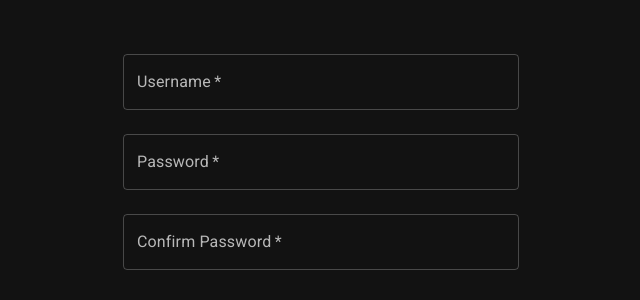
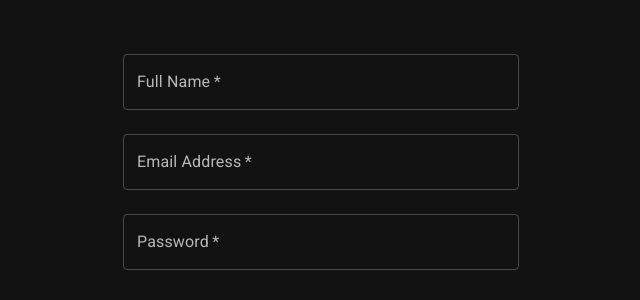
Before and after one commit to MeoDaoSi/task-app-font-end, a React (Create React App) app: page /signup in a window 1280 px wide. Shown: the part 125-425 px from the top of the page, without its empty margins (319-959 px from the left). Built offline with nearby package versions, Linux system fonts and the light colour scheme.

Commit message:
fix login signup

```diff
--- a/src/apis/authApi.js
+++ b/src/apis/authApi.js
@@ -1,8 +1,8 @@
 import axiosClient from "./axiosClient";
 
 const authApi = {
-    signup: params => axiosClient.post('auth/signup', params),
-    login: params => axiosClient.post('auth/login', params),
+    signup: params => axiosClient.post('/users', params),
+    login: params => axiosClient.post('/users/login', params),
     verifyToken: () => axiosClient.post('auth/verify-token')
 }
 
--- a/src/apis/axiosClient.js
+++ b/src/apis/axiosClient.js
@@ -1,34 +1,40 @@
 import axios from 'axios';
 import queryString from 'query-string';
 
-const baseURL = 'http:/127.0.0.1:5000/api/v1'
-const getToken = () => localStorage.getItem('token');
+// const baseURL = 'http:/127.0.0.1:5000/api/v1'
+// const getToken = () => localStorage.getItem('token');
 
 const axiosClient = axios.create({
-    baseURL,
-    paramsSerializer: params => queryString({params})
+    baseURL: 'http://localhost:80',
+    // paramsSerializer: params => queryString({params})
 })
 
 axiosClient.interceptors.request.use( async config => {
-    return {
-        ...config,
-        headers:{
-            'Content-Type': 'application/json',
-            'authorization': `Bearer ${getToken()}`
-        }
+    const token = localStorage.getItem('token');
+    if (token) {
+        config.headers.Authorization = `Bearer ${token}`;
     }
+    // return {
+    //     ...config,
+    //     headers:{
+    //         'Content-Type': 'application/json',
+    //         'authorization': `Bearer ${getToken()}`
+    //     }
+    // }
+    return config
 })
 
-axiosClient.interceptors.request.use( response => {
-    if ( response && response.data ){
-        return response.data;
-    }
-    return response;
-}, error => {
-    if (error.response.status === 401) {
-        alert('Bạn không có quyền truy cập!');
-    }
-    return Promise.reject(error);
-})
+// axiosClient.interceptors.response.use( response => {
+//     // if ( response ){
+//     //     return response;
+//     // }
+//     // return response;
+//     throw new Error(`Server Error - ${response.status}`);
+// }, error => {
+//     if (error.response && error.response.status === 400) {
+//         console.log('Bad Request Error');
+//     }
+//     throw error;
+// })
 
 export default axiosClient;
--- a/src/pages/Login.jsx
+++ b/src/pages/Login.jsx
@@ -1,12 +1,85 @@
 import { Box, Button, TextField } from '@mui/material';
 import { useState, useEffect } from 'react';
-import { Link } from 'react-router-dom';
+import { Link, useNavigate } from 'react-router-dom';
 import LoadingButton from '@mui/lab/LoadingButton';
+import axios from 'axios';
+import axiosClient from '../apis/axiosClient';
+import authApi from '../apis/authApi';
 
 const Login = () => {
+    const navigate = useNavigate();
+
     const [loading, setLoading] = useState(false);
-    const handleSubmit = () => {
+    const [emailErrText, setEmailErrText] = useState('');
+    const [passwordErrText, setPasswordErrText] = useState('');
+    const handleSubmit = async (e) => {
+        e.preventDefault()
+        setEmailErrText('')
+        setPasswordErrText('')
 
+        const data = new FormData(e.target);
+        const email = data.get('email').trim();
+        const password = data.get('password').trim();
+
+        let err = false
+
+        if (email === '') {
+            err = true
+            setEmailErrText('Vui long nhap')
+        }
+        if (password === '') {
+            err = true
+            setPasswordErrText('Vui long nhap')
+        }
+        if (err) {
+            return;
+        }
+        setLoading(true);
+
+        // try {
+            // const res = await authApi.signup({
+
+            // })
+            // axiosClient.post('/users', {
+            //     name,email,password
+            // })
+            //     .then(res => {
+            //         if(res.errors){
+            //             console.log('errror roi!');
+            //         }else{
+            //             console.log(res);
+            //         }
+            //     })
+            //     .catch((error)=>{
+            //         console.log(error);
+            //     })
+            try {
+                const response = await authApi.login({
+                    email,password
+                })
+                // console.log(response.data);
+                setLoading(false);
+                navigate('/');
+            } catch (error) {
+                alert('tai khoan hoac mat khau khong dung')
+                setLoading(false);
+            }
+            // localStorage.setItem('token')
+        // } catch (error) {
+            // const errors = error.data.errors
+            // errors.forEach(err => {
+            //     if(err.param === 'name'){
+            //         setNameErrText(err.msg)
+            //     }
+            //     if(err.param === 'email'){
+            //         setEmailErrText(err.msg)
+            //     }
+            //     if(err.param === 'password'){
+            //         setPasswordErrText(err.msg)
+            //     }
+            // })
+            // setLoading(false);
+        // }
     }
 
     return (
@@ -21,10 +94,13 @@ const Login = () => {
                     margin='normal'
                     required
                     fullWidth
-                    id='username'
-                    label='Username'
-                    name='username'
+                    id='email'
+                    label='Email Address'
+                    name='email'
+                    type='email'
                     disabled={loading}
+                    error={emailErrText !== '' }
+                    helperText={emailErrText}
                 />
                 <TextField
                     margin='normal'
@@ -35,6 +111,8 @@ const Login = () => {
                     name='password'
                     type='password'
                     disabled={loading}
+                    error={passwordErrText !== '' }
+                    helperText={passwordErrText}
                 />
                 <LoadingButton
                     sx={{mt:3, mb:2}}
@@ -52,7 +130,7 @@ const Login = () => {
                 to='/signup'
                 sx={{textTransform: 'none'}}
             >
-                Chua co tai khoan? Signup
+                Chua co tai khoan? signup
             </Button>
         </>
     )
--- a/src/pages/Signup.jsx
+++ b/src/pages/Signup.jsx
@@ -2,48 +2,104 @@ import { Box, Button, TextField } from '@mui/material';
 import { useState, useEffect } from 'react';
 import { Link, useNavigate } from 'react-router-dom';
 import LoadingButton from '@mui/lab/LoadingButton';
+import axios from 'axios';
+import axiosClient from '../apis/axiosClient';
+import authApi from '../apis/authApi';
 
 const Signup = () => {
     const navigate = useNavigate();
 
     const [loading, setLoading] = useState(false);
-    const [usernameErrText, setUsernameErrText] = useState('');
+    const [nameErrText, setNameErrText] = useState('');
+    const [emailErrText, setEmailErrText] = useState('');
     const [passwordErrText, setPasswordErrText] = useState('');
-    const [confirmPasswordErrText, setConfirmPasswordErrText] = useState('');
     const handleSubmit = async (e) => {
         e.preventDefault()
-        setUsernameErrText('')
+        setNameErrText('')
+        setEmailErrText('')
         setPasswordErrText('')
-        setConfirmPasswordErrText('')
 
         const data = new FormData(e.target);
-        const username = data.get('username').trim();
+        const name = data.get('name').trim();
+        const email = data.get('email').trim();
         const password = data.get('password').trim();
-        const confirmPassword = data.get('confirmPassword').trim();
 
         let err = false
 
-        if (username === '') {
+        if (name === '') {
             err = true
-            setUsernameErrText('Vui long nhap')
+            setNameErrText('Vui long nhap')
+        }
+        if (email === '') {
+            err = true
+            setEmailErrText('Vui long nhap')
         }
         if (password === '') {
             err = true
             setPasswordErrText('Vui long nhap')
-        }
-        if (confirmPassword === '') {
-            err = true
-            setConfirmPasswordErrText('Vui long nhap')
-        }
-        if (password!== confirmPassword) {
-            err = true
-            setConfirmPasswordErrText('Mật khẩu không khớp')
         }
         if (err) {
             return;
         }
         setLoading(true);
 
+        // try {
+            // const res = await authApi.signup({
+
+            // })
+            // axiosClient.post('/users', {
+            //     name,email,password
+            // })
+            //     .then(res => {
+            //         if(res.errors){
+            //             console.log('errror roi!');
+            //         }else{
+            //             console.log(res);
+            //         }
+            //     })
+            //     .catch((error)=>{
+            //         console.log(error);
+            //     })
+            try {
+                const response = await authApi.signup({
+                    name,email,password
+                })
+                // console.log(response.data);
+                setLoading(false);
+                navigate('/');
+            } catch (error) {
+                // console.log(error);
+                const errorMessage = error.response.data.errors;
+                console.log(error.response.data.errors);
+                console.log(error.response.data.errors.email);
+                if(errorMessage.name){
+                    setNameErrText(errorMessage.name.message)
+                }
+                if(errorMessage.email){
+                    console.log('123');
+                    setEmailErrText(errorMessage.email.message)
+                }
+                if(errorMessage.password){
+                    setPasswordErrText(errorMessage.password.message)
+                }
+                setLoading(false);
+            }
+            // localStorage.setItem('token')
+        // } catch (error) {
+            // const errors = error.data.errors
+            // errors.forEach(err => {
+            //     if(err.param === 'name'){
+            //         setNameErrText(err.msg)
+            //     }
+            //     if(err.param === 'email'){
+            //         setEmailErrText(err.msg)
+            //     }
+            //     if(err.param === 'password'){
+            //         setPasswordErrText(err.msg)
+            //     }
+            // })
+            // setLoading(false);
+        // }
     }
 
     return (
@@ -58,12 +114,24 @@ const Signup = () => {
                     margin='normal'
                     required
                     fullWidth
-                    id='username'
-                    label='Username'
-                    name='username'
+                    id='name'
+                    label='Full Name'
+                    name='name'
                     disabled={loading}
-                    error={usernameErrText !== '' }
-                    helperText={usernameErrText}
+                    error={nameErrText !== '' }
+                    helperText={nameErrText}
+                />
+                <TextField
+                    margin='normal'
+                    required
+                    fullWidth
+                    id='email'
+                    label='Email Address'
+                    name='email'
+                    type='email'
+                    disabled={loading}
+                    error={emailErrText !== '' }
+                    helperText={emailErrText}
                 />
                 <TextField
                     margin='normal'
@@ -76,18 +144,6 @@ const Signup = () => {
                     disabled={loading}
                     error={passwordErrText !== '' }
                     helperText={passwordErrText}
-                />
-                <TextField
-                    margin='normal'
-                    required
-                    fullWidth
-                    id='confirmPassword'
-                    label='Confirm Password'
-                    name='confirmPassword'
-                    type='password'
-                    disabled={loading}
-                    error={confirmPasswordErrText !== '' }
-                    helperText={confirmPasswordErrText}
                 />
                 <LoadingButton
                     sx={{mt:3, mb:2}}
```
